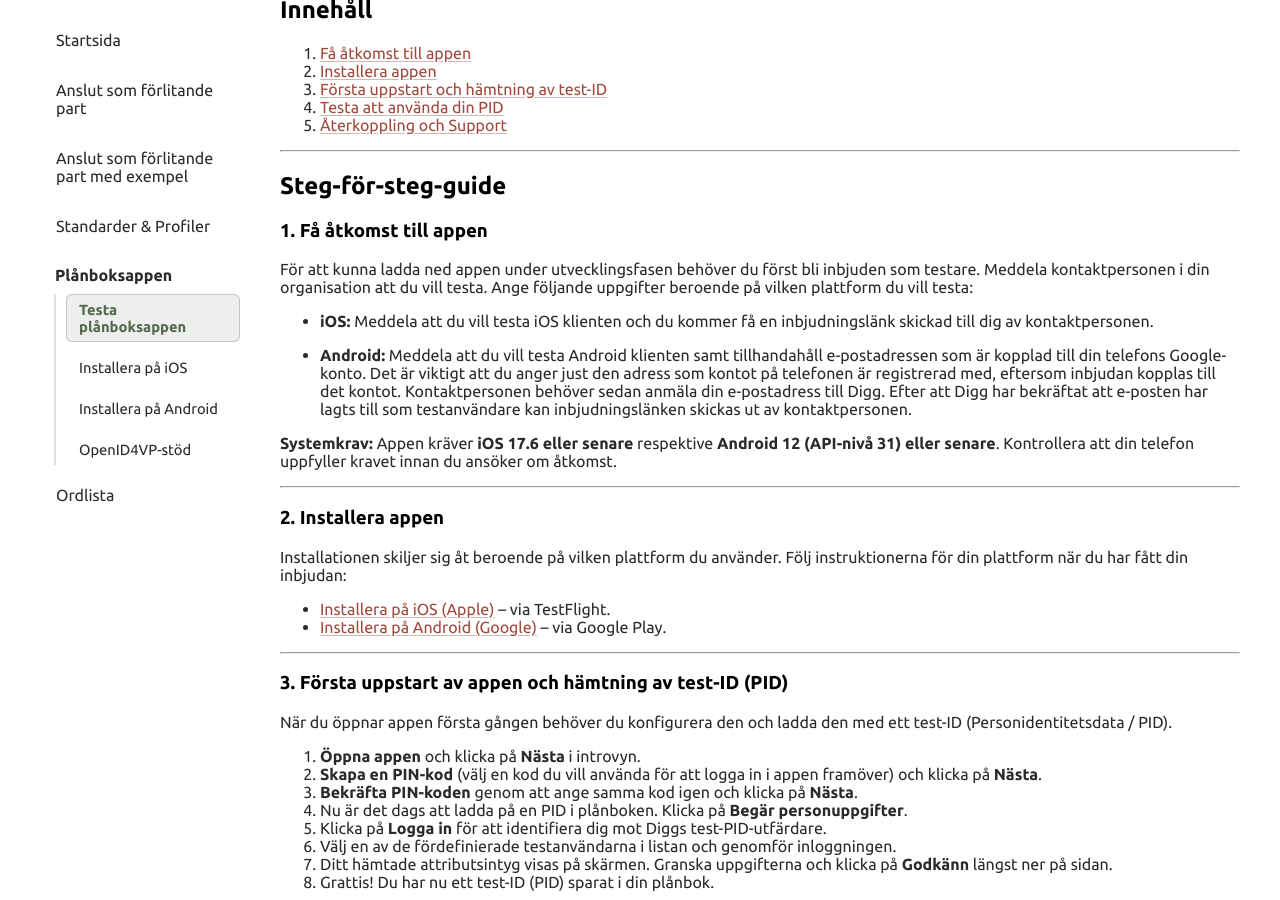
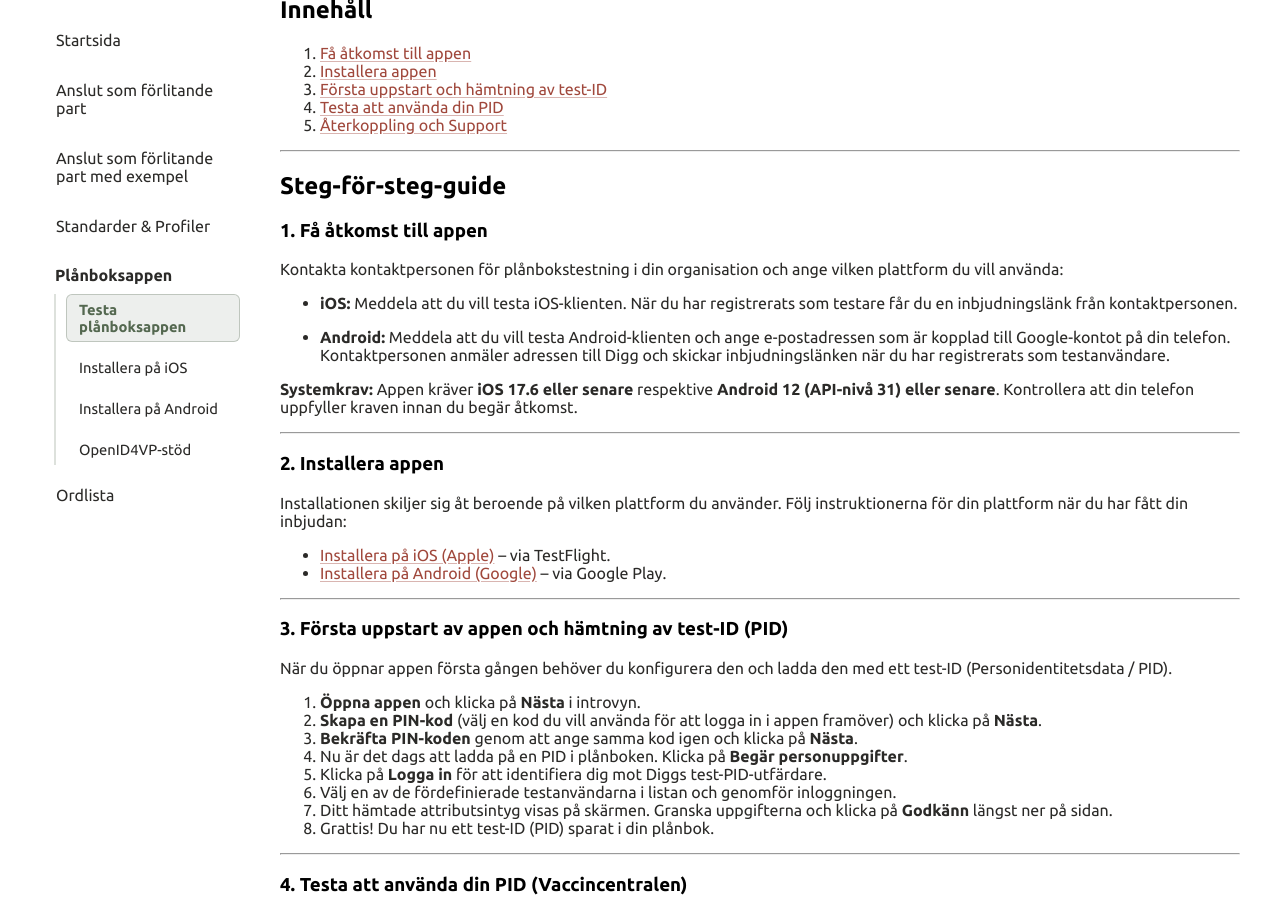
Before and after one commit to diggsweden/wallet-utvecklarportal, a Jekyll site: the page built from pages/planboksappen/prova-planboksappen.md, in a window 1280 px wide and 900 px high, scrolled down 428 px. Built offline with Jekyll 4.4.1, drawn with Linux system fonts in a browser that asks for light colours.

Commit message:
docs: clarify mobile app access instructions
Signed-off-by: Eric Thelin <extern.eric.thelin@digg.se>

```diff
--- a/pages/planboksappen/prova-planboksappen.md
+++ b/pages/planboksappen/prova-planboksappen.md
@@ -26,16 +26,22 @@ Denna guide beskriver steg-för-steg hur du laddar ned, installerar och provar d
 
 ### 1. Få åtkomst till appen
 
-För att kunna ladda ned appen under utvecklingsfasen behöver du först bli inbjuden som testare.
-Meddela kontaktpersonen i din organisation att du vill testa. Ange följande uppgifter beroende på vilken plattform du vill testa:
+Kontakta kontaktpersonen för plånbokstestning i din organisation
+och ange vilken plattform du vill använda:
+
    - **iOS:**
-   Meddela att du vill testa iOS klienten och du kommer få en inbjudningslänk skickad till dig av kontaktpersonen.
+   Meddela att du vill testa iOS-klienten.
+   När du har registrerats som testare får du en inbjudningslänk från kontaktpersonen.
 
    - **Android:**
-   Meddela att du vill testa Android klienten samt tillhandahåll e-postadressen som är kopplad till din telefons Google-konto. Det är viktigt att du anger just den adress som kontot på telefonen är registrerad med, eftersom inbjudan kopplas till det kontot.
-   Kontaktpersonen behöver sedan anmäla din e-postadress till Digg. Efter att Digg har bekräftat att e-posten har lagts till som testanvändare kan inbjudningslänken skickas ut av kontaktpersonen.
+   Meddela att du vill testa Android-klienten
+   och ange e-postadressen som är kopplad till Google-kontot på din telefon.
+   Kontaktpersonen anmäler adressen till Digg
+   och skickar inbjudningslänken när du har registrerats som testanvändare.
 
-**Systemkrav:** Appen kräver **iOS 17.6 eller senare** respektive **Android 12 (API-nivå 31) eller senare**. Kontrollera att din telefon uppfyller kravet innan du ansöker om åtkomst.
+**Systemkrav:** Appen kräver **iOS 17.6 eller senare**
+respektive **Android 12 (API-nivå 31) eller senare**.
+Kontrollera att din telefon uppfyller kraven innan du begär åtkomst.
 
 ---
 
```
